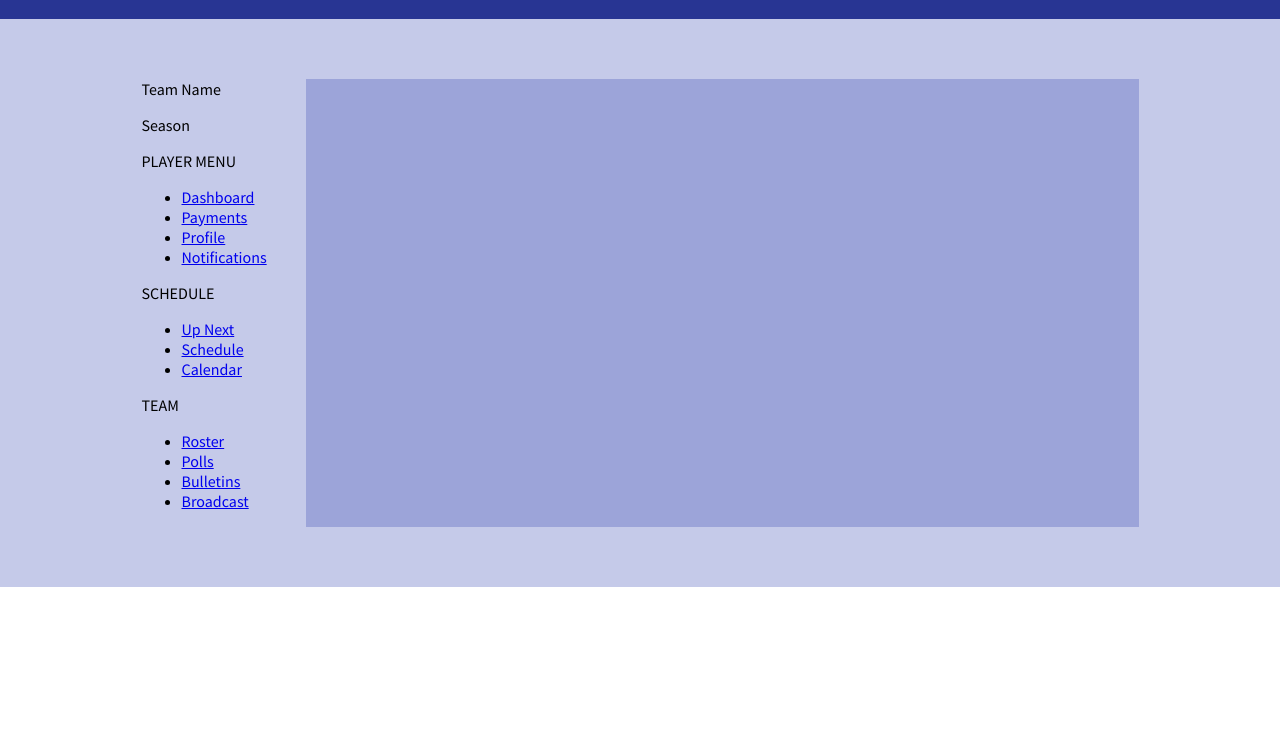
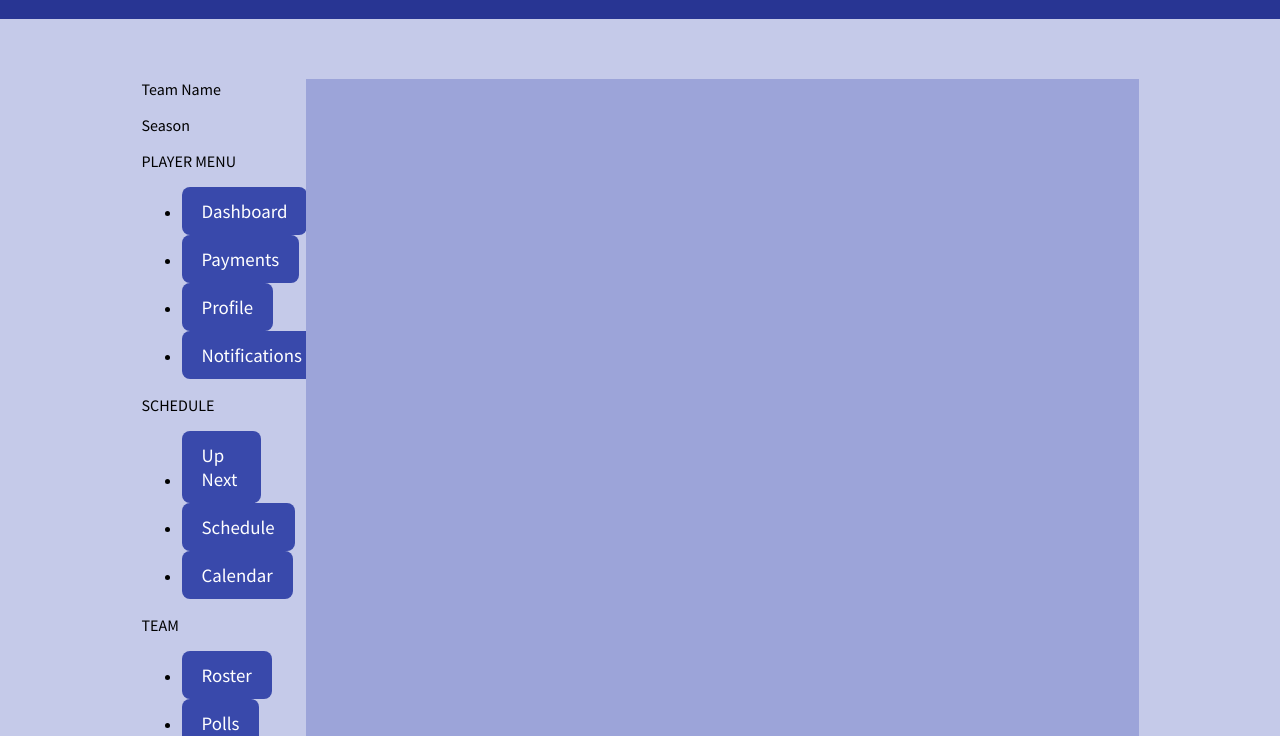
Before and after one commit to Zequi24/ZK.Captain, a plain HTML site: page index.html in a window 1280 px wide. Shown: the part 64-800 px from the top of the page. Drawn offline with Linux system fonts and the light colour scheme.

Commit message:
Update style.css

```diff
--- a/style.css
+++ b/style.css
@@ -51,3 +51,13 @@ body {
   .info {
     background-color: #9ca4d9;
   }
+
+  .leftin a {
+    background-color: #3949ab;
+    color: #fff;
+    text-decoration: none;
+    padding: 12px 20px;
+    border-radius: 8px;
+    font-size: 1.18rem;
+    display: inline-block;
+  }
```
